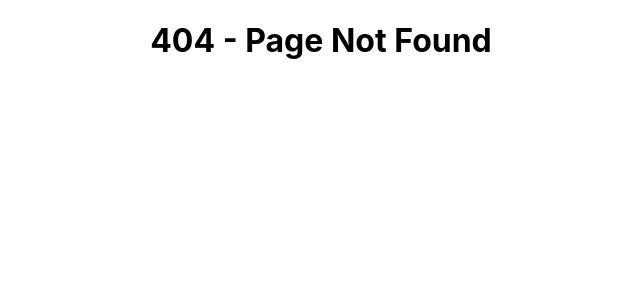
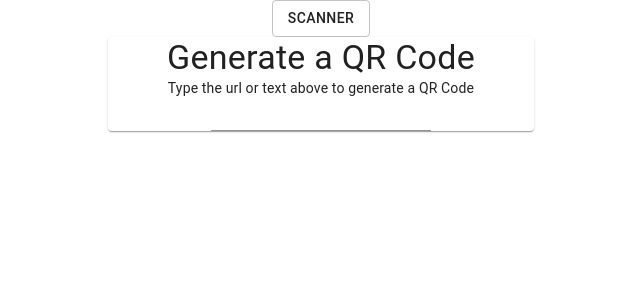
Before and after one commit to josecldjr/online-qrcode-gen-and-reader, a React (Create React App) app: page /generate in a window 1280 px wide. Before the commit this address had no page. Shown: the top 300 px of the page, without its empty margins (319-959 px from the left). Built offline with nearby package versions, Linux system fonts and the light colour scheme.

Commit message:
Added QRCode generator

```diff
--- a/package.json
+++ b/package.json
@@ -15,6 +15,7 @@
     "axios": "^0.19.0",
     "install": "^0.13.0",
     "npm": "^6.14.4",
+    "qrcode": "^1.4.4",
     "react": "^16.12.0",
     "react-dom": "^16.12.0",
     "react-qr-reader": "^2.2.1",
@@ -44,6 +45,7 @@
     ]
   },
   "devDependencies": {
+    "@types/qrcode": "^1.3.4",
     "@types/react": "^16.9.17",
     "@types/react-dom": "^16.9.4",
     "@types/react-qr-reader": "^2.1.3"
--- a/public/index.html
+++ b/public/index.html
@@ -1,43 +1,59 @@
 <!DOCTYPE html>
 <html lang="en">
+
 <head>
   <meta charset="utf-8" />
   <link rel="icon" href="%PUBLIC_URL%/favicon.ico" />
   <meta name="viewport" content="width=device-width, initial-scale=1" />
   <meta name="theme-color" content="#000000" />
-    <meta
-      name="description"
-      content="Web site created using create-react-app"
-    />
+  <meta name="description" content="A online QR code reader and generator." />
   <link rel="apple-touch-icon" href="%PUBLIC_URL%/logo192.png" />
-    <!--
-      manifest.json provides metadata used when your web app is installed on a
-      user's mobile device or desktop. See https://developers.google.com/web/fundamentals/web-app-manifest/
-    -->
   <link rel="manifest" href="%PUBLIC_URL%/manifest.json" />
-    <!--
-      Notice the use of %PUBLIC_URL% in the tags above.
-      It will be replaced with the URL of the `public` folder during the build.
-      Only files inside the `public` folder can be referenced from the HTML.
-
-      Unlike "/favicon.ico" or "favicon.ico", "%PUBLIC_URL%/favicon.ico" will
-      work correctly both with client-side routing and a non-root public URL.
-      Learn how to configure a non-root public URL by running `npm run build`.
-    -->
   <title>React App</title>
 </head>
+
 <body>
-    <noscript>You need to enable JavaScript to run this app.</noscript>
-    <div id="root"></div>
-    <!--
-      This HTML file is a template.
-      If you open it directly in the browser, you will see an empty page.
+  <noscript>
+    <label style="font-size: 35px;">You need to enable JavaScript to run this app.</label>
 
-      You can add webfonts, meta tags, or analytics to this file.
-      The build step will place the bundled scripts into the <body> tag.
+  </noscript>
 
-      To begin the development, run `npm start` or `yarn start`.
-      To create a production bundle, use `npm run build` or `yarn build`.
-    -->
+  <style>
+    #root {
+      text-align: center;
+      font-style: unset;
+    }
+  </style>
+  <div id="root">
+    <h1>
+      Online QR Code Reader and Generator
+    </h1>
+    <div>
+      <div>
+        <p>( Make sure javascrit is enabled in ou browser )</p>
+        <p>Loading... </p>
+      </div>
+      <div>
+        <svg version="1.1" id="loader-1" xmlns="http://www.w3.org/2000/svg" xmlns:xlink="http://www.w3.org/1999/xlink"
+          x="0px" y="0px" width="40px" height="40px" viewBox="0 0 40 40" enable-background="new 0 0 40 40"
+          xml:space="preserve">
+          <path opacity="0.2" fill="#000"
+            d="M20.201,5.169c-8.254,0-14.946,6.692-14.946,14.946c0,8.255,6.692,14.946,14.946,14.946
+            s14.946-6.691,14.946-14.946C35.146,11.861,28.455,5.169,20.201,5.169z M20.201,31.749c-6.425,0-11.634-5.208-11.634-11.634
+            c0-6.425,5.209-11.634,11.634-11.634c6.425,0,11.633,5.209,11.633,11.634C31.834,26.541,26.626,31.749,20.201,31.749z" />
+          <path fill="#000" d="M26.013,10.047l1.654-2.866c-2.198-1.272-4.743-2.012-7.466-2.012h0v3.312h0
+             C22.32,8.481,24.301,9.057,26.013,10.047z">
+            <animateTransform attributeType="xml" attributeName="transform" type="rotate" from="0 20 20" to="360 20 20"
+              dur="0.5s" repeatCount="indefinite" />
+          </path>
+        </svg>
+      </div>
+    </div>
+    <p>
+      Here you can read and generate QR Codes
+    </p>
+  </div>
+
 </body>
+
 </html>
--- a/src/App.tsx
+++ b/src/App.tsx
@@ -3,32 +3,21 @@ import { BrowserRouter as Router, NavLink as Link } from 'react-router-dom';
 import './App.css';
 import { AppContextProvider } from './context/app-context';
 import Routes from './routes/routes';
-
-
-
+import { Button, Grid } from '@material-ui/core';
 
 const App: React.FC = () => {
 
-
   return <AppContextProvider>
     <Router>
-      <div className="App">
-        <div>
-          {/* Header and menu */}
-          {/* <Link to="/" > Home</Link> */}
-        </div>
+      <Grid className="App">
 
-        <div>
+        <Grid>
           <Routes />
-        </div>
+        </Grid>
 
+      </Grid>
+    </Router>
 
-        <div>
-          {/* Footer */}
-        </div>
-
-      </div>
-    </Router>
   </AppContextProvider>
 }
 
--- a/src/component/ads-placeholder.tsx
+++ /dev/null
@@ -1,10 +0,0 @@
-import { Grid, Typography } from "@material-ui/core"; import React from "react";
-
-
-export function AdsPlaceholder() {
-    return <Grid style={{ border: '1px solid gray', minHeight: 320 }}>
-        <Typography>
-            Ads Here
-        </Typography>
-    </Grid>
-}
--- /dev/null
+++ b/src/component/disclaimer-box.tsx
@@ -0,0 +1,10 @@
+import { Grid, Typography } from "@material-ui/core"; import React from "react";
+
+
+export function DisclaimerBox() {
+    return <Grid style={{ border: '1px solid #cecece', height: '100%', minHeight: 430 }}>
+        <Typography>
+           Disclaimer
+        </Typography>
+    </Grid>
+}
--- a/src/component/input.tsx
+++ /dev/null
@@ -1,5 +0,0 @@
-import React from 'react';
-
-export function TextInput () {
-    return <input type="text"  />
-}
--- /dev/null
+++ b/src/component/qr-generator.tsx
@@ -0,0 +1,79 @@
+import { Grid, makeStyles, TextField, Typography } from '@material-ui/core'
+import QRCode from 'qrcode'
+import React, { useEffect, useState } from 'react'
+
+export interface QRGeneratorProps {
+    onTextUpdate?: (imageAsDataURI: string, text: string) => void
+    onError?: (err: any) => void
+    text: string,
+    width?: string | number
+    height?: string | number
+}
+
+export function QRGenerator(props: QRGeneratorProps) {
+    const [imageAsDataURI, setimageAsDataURI] = useState<string>(null)
+
+    useEffect(() => {
+        if (Boolean(props.text)) {
+            handleOnChange(props.text)
+        }
+    }, [])
+
+    const handleOnChange = async (text: string) => {
+        if (props.onTextUpdate) {
+            try {
+                const image = await QRCode.toDataURL(text)
+
+                setimageAsDataURI(image)
+                props.onTextUpdate(image, text)
+            } catch (err) {
+                props.onError(err)
+            }
+
+        }
+    }
+
+    return <Grid item>
+        <Grid>
+            <Typography variant="h4">
+                Generate a QR Code
+            </Typography>
+        </Grid>
+        <Grid>
+            <Typography variant="body2">
+                Type the url or text above to generate a QR Code
+            </Typography>
+        </Grid>
+        <TextField
+            variant="standard"
+            onChange={(event) => {
+                const value = event.target.value
+
+                if (Boolean(value)) {
+                    handleOnChange(value)
+                }
+            }}
+        />
+        <Grid>
+            {
+                props.text
+                    ? <img
+                        style={{
+                            width: props.width || '100%',
+                            height: props.height || '100%',
+                        }}
+                        src={imageAsDataURI}
+                    />
+                    : <Grid style={{ backgroundColor: '#cecece' }}>
+
+                    </Grid>
+            }
+        </Grid>
+    </Grid>
+}
+
+const useStyles = makeStyles(() => ({
+    image: {
+
+    }
+}))
--- /dev/null
+++ b/src/container/default/generate-qr-code.tsx
@@ -0,0 +1,89 @@
+import { Button, Grid, makeStyles, Paper, Snackbar } from "@material-ui/core";
+import Fade from '@material-ui/core/Fade';
+import React, { useState } from 'react';
+import { Link } from "react-router-dom";
+import { QRGenerator } from '../../component/qr-generator';
+
+export default function GenerateQRCode() {
+    const classes = useStyles()
+
+    const [inputText, setInputText] = useState(null)
+    const [error, setError] = useState<string>(null)
+    const [image, setImage] = useState<string>()
+
+
+    const onError = (err: any) => {
+        const errorText = 'Ops, looks like something went wrong !'
+
+
+        setError(errorText)
+
+        setTimeout(() => {
+            if (error === errorText) {
+                setError(null)
+            }
+        }, 1500)
+    }
+
+    const dowloadFile = (urlEncodeImage) => {
+
+
+    }
+
+    return <Grid>
+        <Grid>
+            <Link to="/" >
+                <Button variant="outlined">
+                    Scanner
+                </Button>
+            </Link>
+        </Grid>
+        <Grid container justify="center" >
+            <Grid item xs={12} md={4} >
+                <Paper>
+                    <QRGenerator
+                        text={inputText}
+                        onTextUpdate={(image, text) => {
+                            setInputText(text)
+                            setImage(image)
+                        }}
+                        onError={onError}
+                    />
+                    {
+                        Boolean(inputText)
+                            ? <Grid>
+                                <Button
+                                    variant="outlined"
+                                    onClick={() => {
+                                        dowloadFile(image)
+
+                                    }}
+                                >
+                                    Save File
+                                </Button>
+                            </Grid>
+                            : <></>
+                    }
+                </Paper>
+            </Grid>
+        </Grid>
+
+        <Snackbar
+            className={classes.snackbar}
+            open={Boolean(error)}
+            onClose={() => {
+                setError(null)
+            }}
+            TransitionComponent={Fade}
+            message={error}
+
+        />
+    </Grid>
+}
+
+const useStyles = makeStyles(() => ({
+    snackbar: {
+        position: 'fixed',
+        bottom: 0,
+    }
+}))
--- a/src/container/default/home.tsx
+++ b/src/container/default/home.tsx
@@ -1,6 +1,7 @@
-import { Grid, IconButton, ListItem, ListItemText, Paper, Typography } from '@material-ui/core'
+import { Button, Grid, IconButton, ListItem, ListItemText, Paper, Typography } from '@material-ui/core'
 import React, { useEffect, useState } from 'react'
-import { AdsPlaceholder } from '../../component/ads-placeholder'
+import { Link } from 'react-router-dom'
+import { DisclaimerBox } from '../../component/disclaimer-box'
 import Scanner from '../../component/scanner'
 import { TextDialog } from '../../component/text-dialog'
 
@@ -40,6 +41,13 @@ function HomePage() {
 
     return <Grid container justify="center" alignContent="center">
         <Grid item xs={12} md={8} >
+            <Grid>
+                <Link to="/generate" >
+                    <Button variant="outlined">
+                        Generator
+                    </Button>
+                </Link>
+            </Grid>
             <Paper >
                 <Grid>
                     <Typography variant="h4">
@@ -86,7 +94,7 @@ function HomePage() {
 
                             item
                         >
-                            <AdsPlaceholder />
+                            <DisclaimerBox />
                         </Grid>
                     </Grid>
                     {
--- a/src/routes/routes.tsx
+++ b/src/routes/routes.tsx
@@ -1,6 +1,7 @@
 import React from 'react';
 import { Route, Switch } from 'react-router-dom';
 import AboutPage from '../container/default/about-page';
+import GenerateQRCode from '../container/default/generate-qr-code';
 import HomePage from '../container/default/home';
 import NotFoundPage from '../container/default/not-found';
 
@@ -8,6 +9,7 @@ function Routes() {
 
       return <Switch>
             <Route path="/" exact component={HomePage} />
+            <Route path="/generate" exact strict component={GenerateQRCode} />
             <Route path="/about" exact strict component={AboutPage} />
 
             <Route path="*" exact strict component={NotFoundPage} />
```
Also changed, not shown: 1 other file (tests, documents, lock files or other folders). Lines whose indentation alone changed are shown as unchanged.
